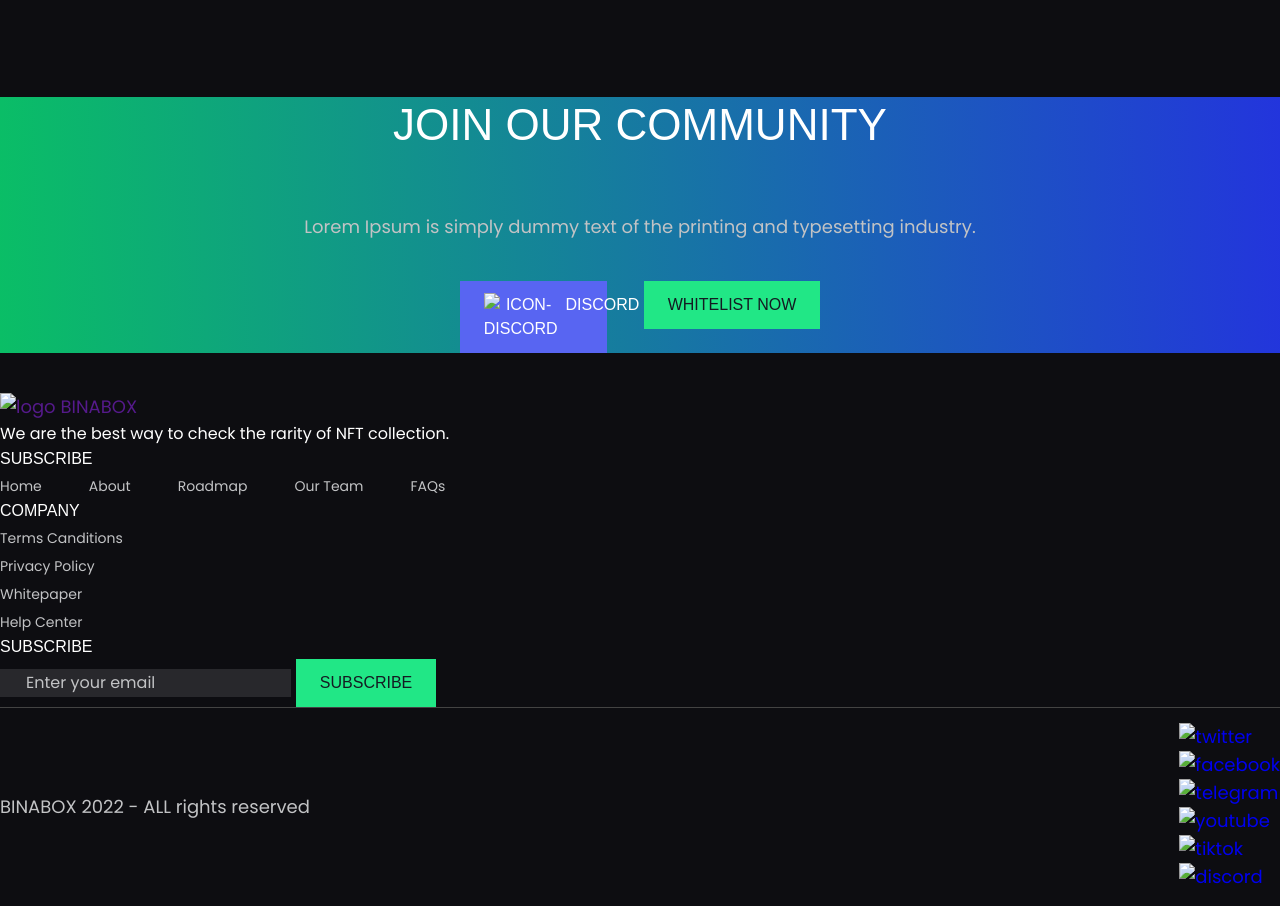
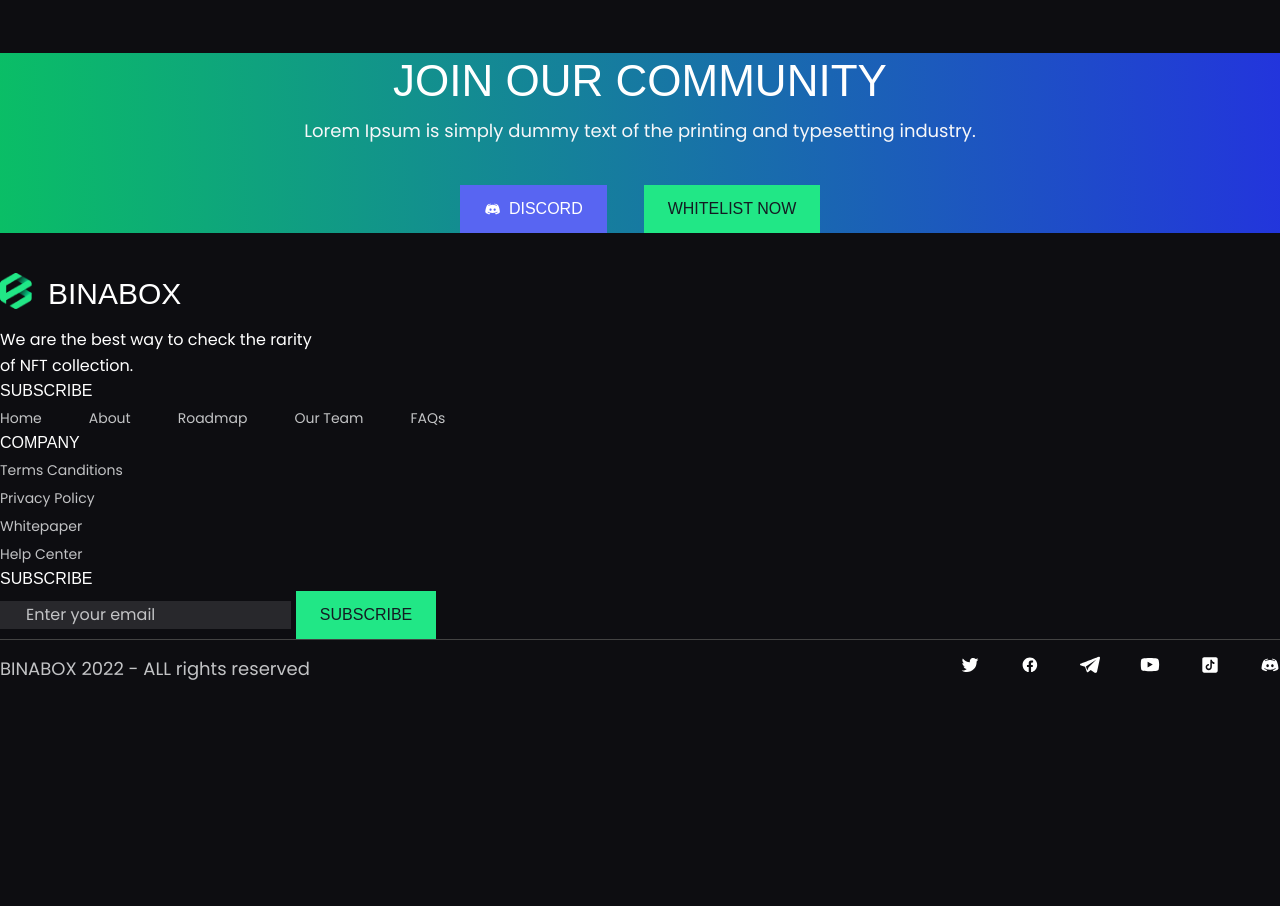
Before and after one commit to KaterynaBabiak/2_Binabox, a plain HTML site: page faqs.html in a window 1280 px wide. Shown: the part 786-1692 px from the top of the page. After the commit the page ends 1484 px from the top, so only its background shows below. Drawn offline with Linux system fonts and the light colour scheme; a web font is replaced by a local one.

Commit message:
update images & svg faqs.html

```diff
--- a/faqs.html
+++ b/faqs.html
@@ -93,10 +93,13 @@
         <section class="hero-pages">
             <div class="container">
                 <h1 class="hero-title">HOW CAN WE HELP?</h1>
-                <nav>
+                <nav class="hero-navigation">
                     <ul class="hero-list">
                         <li class="hero-item">
                             <a href="./index.html" class="hero-link">HOME</a>
+                        </li>
+                        <li class="hero-item">
+                            <div class="vertical-line"></div>
                         </li>
                         <li class="hero-item">
                             <a href="./faqs.html" class="hero-link actual">FAQS</a>
@@ -107,12 +110,12 @@
         </section>
         <section class="faqs">
             <div class="container">
-                <h2 class="section-title">FAQS</h2>
+                <div class="faqs-wrap">
                     <details class="faqs-list">
                         <summary class="faqs-item">
                             What are the NFTs?
                         </summary>
-                    Urna vitae erat et lacus, consectetur ac nulla vestibulum lobortis. Nulla dapibus urna volutpat venenatis, risus faucibus.
+                        <p class="faqs-item-info">Urna vitae erat et lacus, consectetur ac nulla vestibulum lobortis. Nulla dapibus urna volutpat venenatis, risus faucibus.</p>
                     </details>
                     <details class="faqs-list">
                         <summary class="faqs-item">
@@ -130,16 +133,19 @@
                         </summary>
                     </details>
                 </div>
+            </div>
         </section>
     </main>
     <footer class="footer">
         <div class="join-us">
-            <h2 class="section-title">JOIN OUR COMMUNITY</h2>
-            <p class="join-us-text">Lorem Ipsum is simply dummy text of the printing and typesetting industry. </p>
+            <h2 class="section-title join">JOIN OUR COMMUNITY</h2>
+            <p class="join-us-text white">Lorem Ipsum is simply dummy text of the printing and typesetting industry. </p>
             <ul class="join-us-btn-list">
                 <li class="join-us-btn-item">
                     <a href="#" class="join-us-discord-link">
-                        <img src="./img/" alt="icon-discord">
+                        <svg class="join-socialmedia-icon" width="24" height="24">
+                            <use href="./img/sprite.svg#icon-discord"></use>
+                        </svg>
                         discord
                     </a>
                 </li>
@@ -150,10 +156,10 @@
                 </li>
             </ul>
         </div>
-        <div class="footer-catalog-navigation">
-            <div class="footer-catalog-logo">
-                <a href="" class="footer-catalog-logo-link">
-                    <img src="./img/" alt="logo" class="footer-catalog-logo-img">
+        <div class="footer-navigation">
+            <div class="footer-logo">
+                <a href="#" class="logo-link">
+                    <img src="./img/logo.webp" alt="Binabox logo" class="logo-img">
                     BINABOX
                 </a>
                 <p class="footer-catalog-logo-text">We are the best way to check the rarity of NFT collection.</p>
@@ -223,35 +229,47 @@
         </div>
         <div class="footer-bottom">
             <p lass="footer-copyright">BINABOX 2022 - ALL rights reserved</p>
-            <ul class="footer-bottom-socialmedia-list">
-                <li class="footer-bottom-socialmedia-item">
-                    <a href="#" class="footer-bottom-socialmedia-link">
-                        <img src="./img/" alt="twitter" class="footer-bottom-socialmedia-img">
+            <ul class="footer-socialmedia-list">
+                <li class="footer-socialmedia-item">
+                    <a href="#" target="_blank" class="footer-socialmedia-link">
+                        <svg class="footer-socialmedia-icon" width="20" height="20">
+                            <use href="./img/sprite.svg#icon-twitter"></use>
+                        </svg>
                     </a>
                 </li>
-                <li class="footer-bottom-socialmedia-item">
-                    <a href="#" class="footer-bottom-socialmedia-link">
-                        <img src="./img/" alt="facebook" class="footer-bottom-socialmedia-img">
+                <li class="footer-socialmedia-item">
+                    <a href="https://www.facebook.com" target="_blank" class="footer-socialmedia-link">
+                        <svg class="footer-socialmedia-icon" width="20" height="20">
+                            <use href="./img/sprite.svg#icon-facebook"></use>
+                        </svg>
                     </a>
                 </li>
-                <li class="footer-bottom-socialmedia-item">
-                    <a href="#" class="footer-bottom-socialmedia-link">
-                        <img src="./img/" alt="telegram" class="footer-bottom-socialmedia-img">
+                <li class="footer-socialmedia-item">
+                    <a href="https://t.me" target="_blank" class="footer-socialmedia-link">
+                        <svg class="footer-socialmedia-icon" width="20" height="20">
+                            <use href="./img/sprite.svg#icon-telegram-1"></use>
+                        </svg>
                     </a>
                 </li>
-                <li class="footer-bottom-socialmedia-item">
-                    <a href="#" class="footer-bottom-socialmedia-link">
-                        <img src="./img/" alt="youtube" class="footer-bottom-socialmedia-img">
+                <li class="footer-socialmedia-item">
+                    <a href="https://www.youtube.com/" target="_blank" class="footer-socialmedia-link">
+                        <svg class="footer-socialmedia-icon" width="20" height="20">
+                            <use href="./img/sprite.svg#icon-youtube"></use>
+                        </svg>
                     </a>
                 </li>
-                <li class="footer-bottom-socialmedia-item">
-                    <a href="#" class="footer-bottom-socialmedia-link">
-                        <img src="./img/" alt="tiktok" class="footer-bottom-socialmedia-img">
+                <li class="footer-socialmedia-item">
+                    <a href="https://www.tiktok.com" target="_blank" class="footer-socialmedia-link">
+                        <svg class="footer-socialmedia-icon" width="20" height="20">
+                            <use href="./img/sprite.svg#icon-tiktok"></use>
+                        </svg>
                     </a>
                 </li>
-                <li class="footer-bottom-socialmedia-item">
-                    <a href="#" class="footer-bottom-socialmedia-link">
-                        <img src="./img/" alt="discord" class="footer-bottom-socialmedia-img">
+                <li class="footer-socialmedia-item">
+                    <a href="https://discord.com" target="_blank" class="footer-socialmedia-link">
+                        <svg class="footer-socialmedia-icon" width="20" height="20">
+                            <use href="./img/sprite.svg#icon-discord"></use>
+                        </svg>
                     </a>
                 </li>
             </ul>
```
Lines whose indentation alone changed are shown as unchanged.
